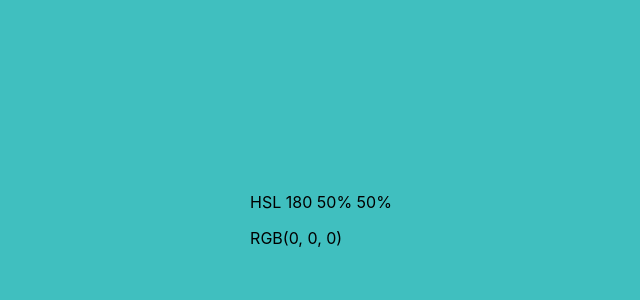
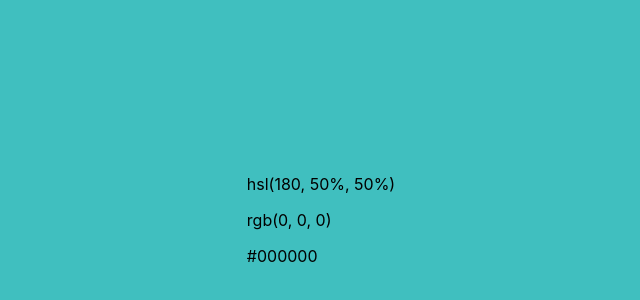
Before and after one commit to lucas4e/colorpickerjs, a React (Create React App) app: page / in a window 1280 px wide. Shown: the part 180-480 px from the top of the page, without its empty margins (319-959 px from the left). Built offline with nearby package versions, Linux system fonts and the light colour scheme.

Commit message:
colorconversions

```diff
--- a/src/App.js
+++ b/src/App.js
@@ -1,8 +1,9 @@
 import React, { useState, useEffect, useMemo } from 'react';
 import { useMousePosition } from './components/useMousePosition';
 import { useScrollValue } from './components/useScrollValue';
-import { getColorFormatValues } from './components/getColorFormatValues';
-import { getConstraints } from './components/getConstraints';
+import { setConstraints } from './components/setConstraints';
+import { useCalculateRGB } from './components/useCalculateRGB';
+import { useCalculateHEX } from './components/useCalculateHEX';
 import './index.css';
 
 function App() {
@@ -14,7 +15,7 @@ function App() {
   const mousePos = useMousePosition();
   const scrollVal = useScrollValue();
 
-  const element = document.querySelector('.background');
+  const element = document.getElementById('background');
 
   const constraints = useMemo(() => {
     const props = {
@@ -30,9 +31,7 @@ function App() {
     };
   }, [hue, saturation, lightness]);
 
-  getConstraints(constraints);
-
-  const colorFormat = getColorFormatValues(element);
+  setConstraints(constraints);
 
   useEffect(() => {
     const mousePosDivByWindow = mousePos.y / window.innerHeight;
@@ -58,6 +57,13 @@ function App() {
     return `hsl(${h}, ${s}%, ${l}%)`;
   };
 
+  const displayHSL = () => {
+    return `hsl(${Math.round(hue)}, ${Math.round(saturation)}%, ${lightness}%)`;
+  };
+
+  const rgb = useCalculateRGB(element);
+  const hex = useCalculateHEX(element);
+
   return (
     <div className='container'>
       <div
@@ -66,10 +72,9 @@ function App() {
         style={{ backgroundColor: getHSL(hue, saturation, lightness) }}
       >
         <div className='colorProps disable-select'>
-          <p>{`HSL ${Math.round(hue)} ${Math.round(saturation)}% ${Math.round(
-            lightness
-          )}%`}</p>
-          <p>{colorFormat}</p>
+          <p>{displayHSL()}</p>
+          <p>{rgb}</p>
+          <p>{hex}</p>
         </div>
       </div>
     </div>
--- a/src/components/getColorFormatValues.js
+++ /dev/null
@@ -1,11 +0,0 @@
-export const getColorFormatValues = (element) => {
-  if (!element) {
-    return null;
-  }
-
-  const rgb = window
-    .getComputedStyle(element, null)
-    .getPropertyValue('background-color');
-  // const rgbNum = rgb.replace(/[^\d.-]/g, '');
-  return rgb.toUpperCase();
-};
--- a/src/components/getConstraints.js
+++ /dev/null
@@ -1,28 +0,0 @@
-export const getConstraints = ({ props }) => {
-  const { hue, setHue, saturation, setSaturation, lightness, setLightness } =
-    props;
-
-  if (hue > 360) {
-    return setHue(360);
-  }
-
-  if (hue < 0) {
-    return setHue(0);
-  }
-
-  if (saturation > 100) {
-    return setSaturation(100);
-  }
-
-  if (saturation < 0) {
-    return setSaturation(0);
-  }
-
-  if (lightness > 100) {
-    return setLightness(100);
-  }
-
-  if (lightness < 0) {
-    return setLightness(0);
-  }
-};
--- /dev/null
+++ b/src/components/useCalculateHEX.js
@@ -0,0 +1,24 @@
+import React from 'react';
+
+export const useCalculateHEX = (e) => {
+  if (!e) {
+    return <p>Loading</p>;
+  }
+
+  const RGBtoHEX = (rgb) => {
+    const hex = `#${rgb
+      .match(/^rgb\((\d+),\s*(\d+),\s*(\d+)\)$/)
+      .slice(1)
+      .map((n) => parseInt(n, 10).toString(16).padStart(2, '0'))
+      .join('')}`;
+
+    return hex;
+  };
+
+  const rgb = window
+    .getComputedStyle(e, null)
+    .getPropertyValue('background-color');
+
+  const hex = RGBtoHEX(rgb);
+  return hex;
+};
--- /dev/null
+++ b/src/components/useCalculateRGB.js
@@ -0,0 +1,11 @@
+export const useCalculateRGB = (e) => {
+  if (!e) {
+    return <p>Loading</p>;
+  }
+
+  const style = window
+    .getComputedStyle(e, null)
+    .getPropertyValue('background-color');
+
+  return style;
+};
```
